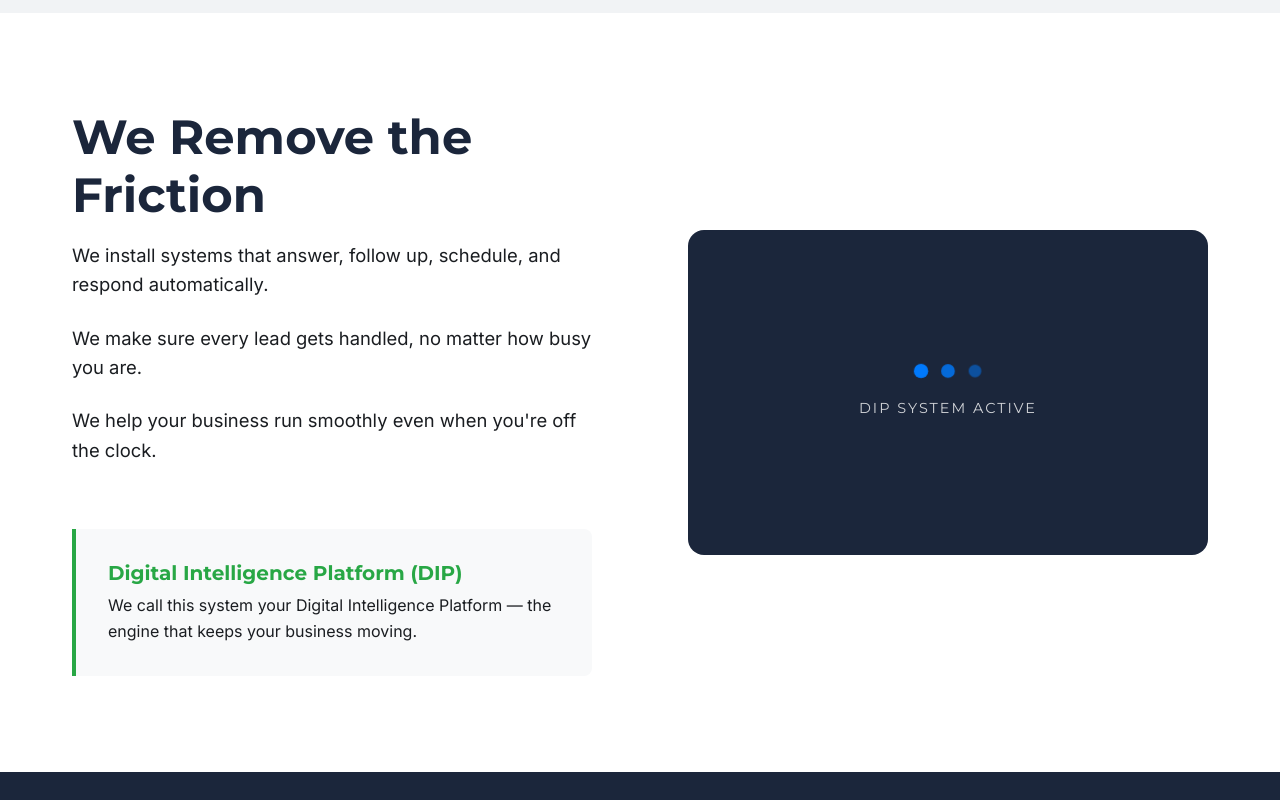
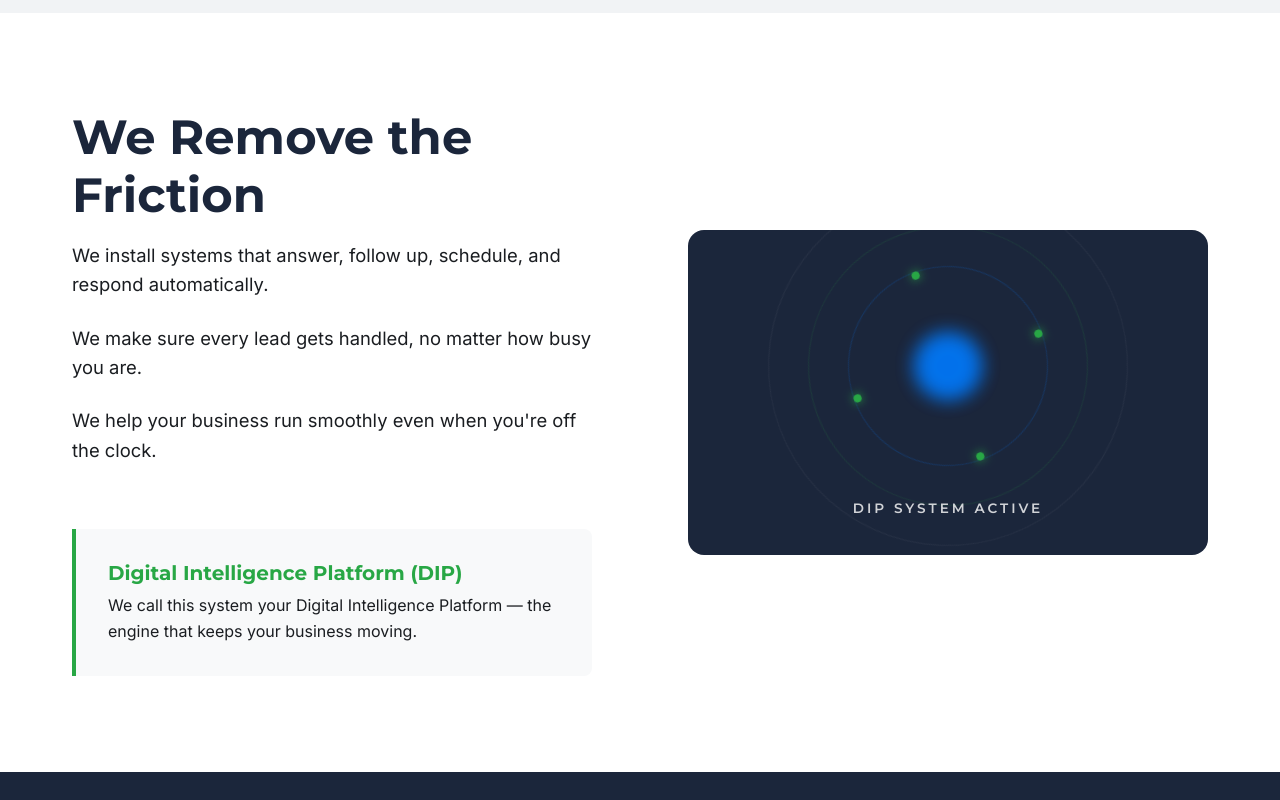
Before and after one commit to blooprint24/Antigravity123, a React (Vite) app: page / in a window 1280 px wide. Shown: the part 1520-2320 px from the top of the page. Built offline with nearby package versions, Linux system fonts and the light colour scheme.

Commit message:
Update contact info and enhance DIP system visual

```diff
--- a/src/components/Footer.jsx
+++ b/src/components/Footer.jsx
@@ -25,8 +25,8 @@ const Footer = () => {
 
                     <div className="footer-contact">
                         <h4 className="footer-title">Contact</h4>
-                        <p className="footer-link">hello@idealperformance.com</p>
-                        <p className="footer-link">(555) 123-4567</p>
+                        <p className="footer-link">dip@idealperformancegroup.com</p>
+                        <p className="footer-link">225-251-9161</p>
                         <a href="#audit" className="btn btn-secondary mt-sm">Free Audit</a>
                     </div>
                 </div>
--- a/src/components/WhatWeDo.jsx
+++ b/src/components/WhatWeDo.jsx
@@ -20,12 +20,19 @@ const WhatWeDo = () => {
                     </div>
                     <div className="reveal reveal-delay">
                         <div className="visual-placeholder bg-navy">
-                            <div className="system-dots">
-                                <div className="dot"></div>
-                                <div className="dot"></div>
-                                <div className="dot"></div>
+                            <div className="dip-visual">
+                                <div className="dip-pulse"></div>
+                                <div className="dip-ring"></div>
+                                <div className="dip-ring"></div>
+                                <div className="dip-ring"></div>
+                                <div className="dip-node-cluster">
+                                    <div className="node"></div>
+                                    <div className="node"></div>
+                                    <div className="node"></div>
+                                    <div className="node"></div>
+                                </div>
                             </div>
-                            <span className="visual-text">DIP System Active</span>
+                            <span className="visual-text mt-md">DIP System Active</span>
                         </div>
                     </div>
                 </div>
--- a/src/index.css
+++ b/src/index.css
@@ -579,47 +579,118 @@ button {
     overflow: hidden;
 }
 
-.system-dots {
+.dip-visual {
+    position: relative;
+    width: 200px;
+    height: 200px;
     display: flex;
-    gap: 15px;
-    margin-bottom: 20px;
+    align-items: center;
+    justify-content: center;
 }
 
-.dot {
-    width: 12px;
-    height: 12px;
+.dip-pulse {
+    width: 60px;
+    height: 60px;
     background: var(--primary-blue);
     border-radius: 50%;
-    animation: pulse 1.5s infinite ease-in-out;
+    filter: blur(8px);
+    animation: dip-center-pulse 4s infinite ease-in-out;
 }
 
-.dot:nth-child(2) {
-    animation-delay: 0.2s;
+.dip-ring {
+    position: absolute;
+    width: 100%;
+    height: 100%;
+    border: 1px solid rgba(0, 123, 255, 0.2);
+    border-radius: 50%;
+    animation: dip-ring-orbit 8s infinite linear;
 }
 
-.dot:nth-child(3) {
-    animation-delay: 0.4s;
+.dip-ring:nth-child(2) {
+    width: 140%;
+    height: 140%;
+    border-color: rgba(40, 167, 69, 0.15);
+    animation-duration: 12s;
+    animation-direction: reverse;
 }
 
-@keyframes pulse {
+.dip-ring:nth-child(3) {
+    width: 180%;
+    height: 180%;
+    border-color: rgba(255, 255, 255, 0.05);
+    animation-duration: 20s;
+}
+
+.dip-node-cluster {
+    position: absolute;
+    width: 100%;
+    height: 100%;
+    animation: dip-ring-orbit 15s infinite linear;
+}
+
+.node {
+    position: absolute;
+    width: 8px;
+    height: 8px;
+    background: var(--primary-green);
+    border-radius: 50%;
+    box-shadow: 0 0 10px var(--primary-green);
+}
+
+.node:nth-child(1) {
+    top: 0;
+    left: 50%;
+    transform: translateX(-50%);
+}
+
+.node:nth-child(2) {
+    bottom: 0;
+    left: 50%;
+    transform: translateX(-50%);
+}
+
+.node:nth-child(3) {
+    left: 0;
+    top: 50%;
+    transform: translateY(-50%);
+}
+
+.node:nth-child(4) {
+    right: 0;
+    top: 50%;
+    transform: translateY(-50%);
+}
+
+@keyframes dip-center-pulse {
 
     0%,
     100% {
-        opacity: 0.3;
         transform: scale(1);
+        opacity: 0.6;
     }
 
     50% {
+        transform: scale(1.2);
         opacity: 1;
-        transform: scale(1.2);
+    }
+}
+
+@keyframes dip-ring-orbit {
+    from {
+        transform: rotate(0deg);
+    }
+
+    to {
+        transform: rotate(360deg);
     }
 }
 
 .visual-text {
     font-family: var(--font-heading);
     text-transform: uppercase;
-    letter-spacing: 2px;
-    font-size: 0.9rem;
+    letter-spacing: 3px;
+    font-size: 0.85rem;
+    font-weight: 600;
     opacity: 0.8;
 }
 
```
